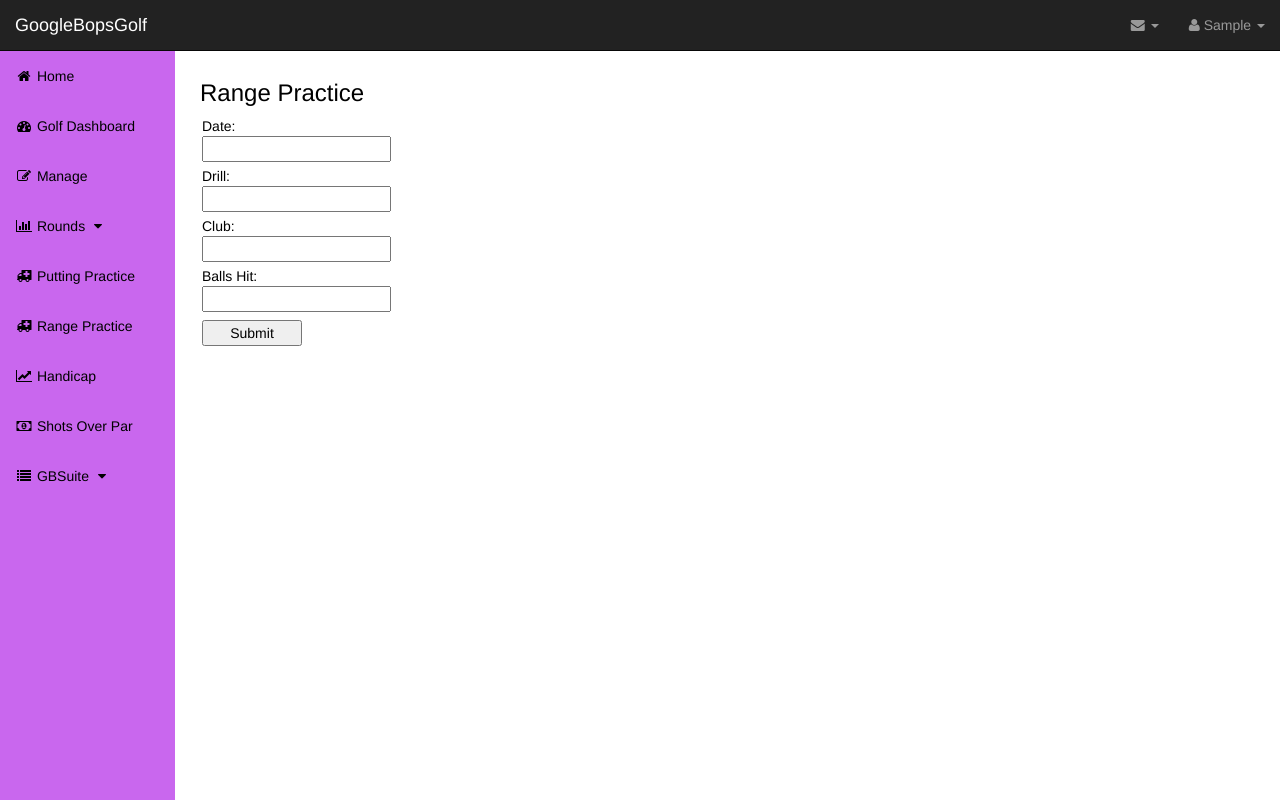
After one commit to HunterProgram22/GBSuite, a Django app: page /GBGolf/Range_practice/ in a window 1280 px wide. The commit adds this page. Run offline with Django 3.2, Linux system fonts and the light colour scheme; the visitor is signed in with stand-in values (Sample User, id 1); some libraries are stand-ins or nearby versions.

Commit message:
Added form, model, and template for Range Practice

```diff
--- a/GBGolf/forms.py
+++ b/GBGolf/forms.py
@@ -1,6 +1,7 @@
 from django import forms
 
-from .models import Round, Course, Shots, PuttPractice
+from .models import Round, Course, Shots, PuttPractice, RangeDrill
+
 
 class RoundForm(forms.ModelForm):
 
@@ -16,6 +17,7 @@ class CourseForm(forms.ModelForm):
         model = Course
         fields = ('course', 'rating', 'slope', 'par')
 
+
 class ShotsForm(forms.ModelForm):
 
     class Meta:
@@ -24,8 +26,16 @@ class ShotsForm(forms.ModelForm):
                   'shtdist', 'shtacc', 'pitch', 'chip', 'putt', 'penal',
                   'coursemgmt')
 
+
 class PuttForm(forms.ModelForm):
 
     class Meta:
         model = PuttPractice
         fields = ('date', 'distance', 'attempts', 'makes')
+
+
+class RangeForm(forms.ModelForm):
+
+    class Meta:
+        model = RangeDrill
+        fields = ('date', 'drill', 'club', 'balls_hit')
--- a/GBGolf/models.py
+++ b/GBGolf/models.py
@@ -1,4 +1,5 @@
 from django.db import models
+
 
 class Course(models.Model):
     course = models.CharField(max_length=200, unique=True)
@@ -8,6 +9,7 @@ class Course(models.Model):
 
     def __str__(self):
         return self.course
+
 
 class Round(models.Model):
     course = models.ForeignKey(Course, to_field="course")
@@ -43,6 +45,7 @@ class Round(models.Model):
         self.differential = round(self.differential, 1)
         return self.differential
 
+
 class Shots(models.Model):
     date = models.OneToOneField(Round, to_field="date")
     drdist = models.IntegerField()
@@ -58,8 +61,16 @@ class Shots(models.Model):
     penal = models.IntegerField()
     coursemgmt = models.IntegerField()
 
+
 class PuttPractice(models.Model):
     date = models.DateField()
     distance = models.IntegerField()
     attempts = models.IntegerField()
     makes = models.IntegerField()
+
+
+class RangeDrill(models.Model):
+    date = models.DateField()
+    drill = models.CharField(max_length=40)
+    club = models.CharField(max_length=10)
+    balls_hit = models.IntegerField()
--- /dev/null
+++ b/GBGolf/templates/GBGolf/Range_practice.html
@@ -0,0 +1,31 @@
+{% extends 'GBGolf/base.html' %}
+
+{% block content %}
+
+<head>
+    <style>
+        .gb1{
+            margin: 4px 2px 4px 2px;
+            width: 100px;
+        }
+    </style>
+</head>
+<body>
+
+<h3>Range Practice</h3>
+
+<form method="POST">{% csrf_token %}
+        <p class="gb1">Date: {{ form.date }}</p>
+        <p class="gb1">Drill: {{ form.drill }}</p>
+        <p class="gb1">Club: {{ form.club }}</p>
+        <p class="gb1">Balls Hit: {{ form.balls_hit }}</p>
+
+    <button class="gb1" type="submit" class="save btn btn-default">Submit</button>
+
+</form>
+
+
+</body>
+
+
+{% endblock %}
--- a/GBGolf/templates/GBGolf/base.html
+++ b/GBGolf/templates/GBGolf/base.html
@@ -124,6 +124,9 @@
                         <a href="{% url 'GBGolfPutt_practice' %}"><i class="fa fa-fw fa-ambulance"></i> Putting Practice</a>
                     </li>
                     <li>
+                        <a href="{% url 'GBGolfRange_practice' %}"><i class="fa fa-fw fa-ambulance"></i> Range Practice</a>
+                    </li>
+                    <li>
                         <a href="{% url 'GBGolfhandicap' %}"><i class="fa fa-fw fa-line-chart"></i> Handicap</a>
                     </li>
                     <li>
--- a/GBGolf/urls.py
+++ b/GBGolf/urls.py
@@ -1,7 +1,7 @@
 from django.conf.urls import url
 from django.contrib.auth.decorators import login_required
 from .views import Manage, Round_new, Course_new, Shots_new, Rounds, \
-    Rounds9, Delete_round, Handicap, Sop, Home, Putt_practice
+    Rounds9, Delete_round, Handicap, Sop, Home, Putt_practice, Range_practice
 
 urlpatterns = [
         url(r'^manage/$', login_required(Manage.as_view()), name='GBGolfmanage'),
@@ -11,6 +11,7 @@ urlpatterns = [
         url(r'^rounds/$', login_required(Rounds.as_view()), name='GBGolfrounds'),
         url(r'^rounds9/$', login_required(Rounds9.as_view()), name='GBGolfrounds9'),
         url(r'^Putt_practice/$', login_required(Putt_practice.as_view()), name='GBGolfPutt_practice'),
+        url(r'^Range_practice/$', login_required(Range_practice.as_view()), name='GBGolfRange_practice'),
         url(r'^delete_round/', login_required(Delete_round.as_view()), name='GBGolfdelete_round'),
         url(r'^handicap/$', login_required(Handicap.as_view()), name='GBGolfhandicap'),
         url(r'^sop/$', login_required(Sop.as_view()), name='GBGolfsop'),
--- a/GBGolf/views.py
+++ b/GBGolf/views.py
@@ -1,7 +1,7 @@
 from django.shortcuts import render, redirect
 from django.views import View
-from .forms import RoundForm, CourseForm, ShotsForm, PuttForm
-from .models import Round, Shots, PuttPractice
+from .forms import RoundForm, CourseForm, ShotsForm, PuttForm, RangeForm
+from .models import Round, Shots, PuttPractice, RangeDrill
 from .functions import calcHandicap, yearAverages
 
 
@@ -59,6 +59,7 @@ class Delete_round(View):
             round.delete()
             return redirect('GBGolfrounds9')
 
+
 class Putt_practice(View):
     def get(self, request):
         form = PuttForm()
@@ -74,6 +75,12 @@ class Putt_practice(View):
         putts = PuttPractice.objects.all().order_by('-date')
         return render(request, 'GBGolf/Putt_practice.html', {'form': form,
                                                              'putts': putts})
+
+
+class Range_practice(View):
+    def get(self, request):
+        form = RangeForm()
+        return render(request, 'GBGolf/Range_practice.html', {'form': form})
 
 
 class Course_new(View):
```
Also changed, not shown: GBSuite/settings.py (+12 -13 lines), GBGolf/migrations/0004_rangedrill.py (added).
